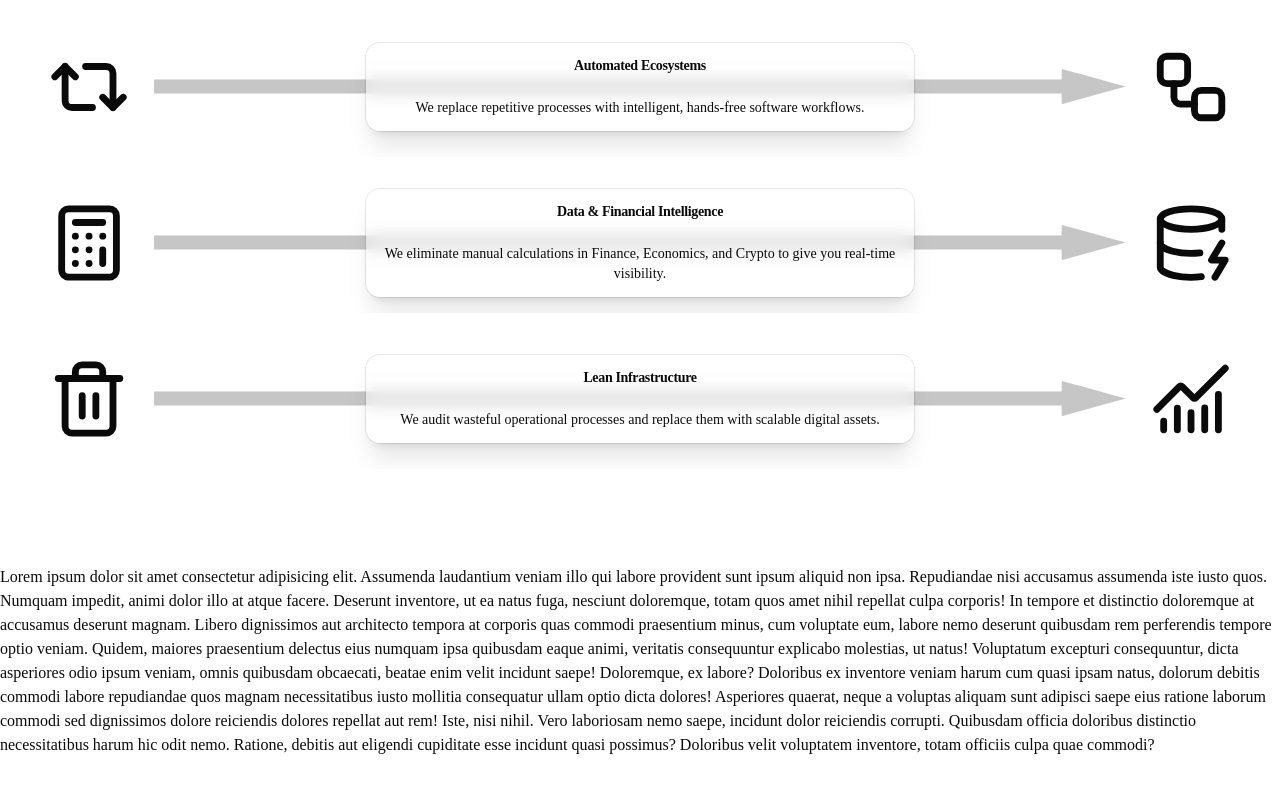
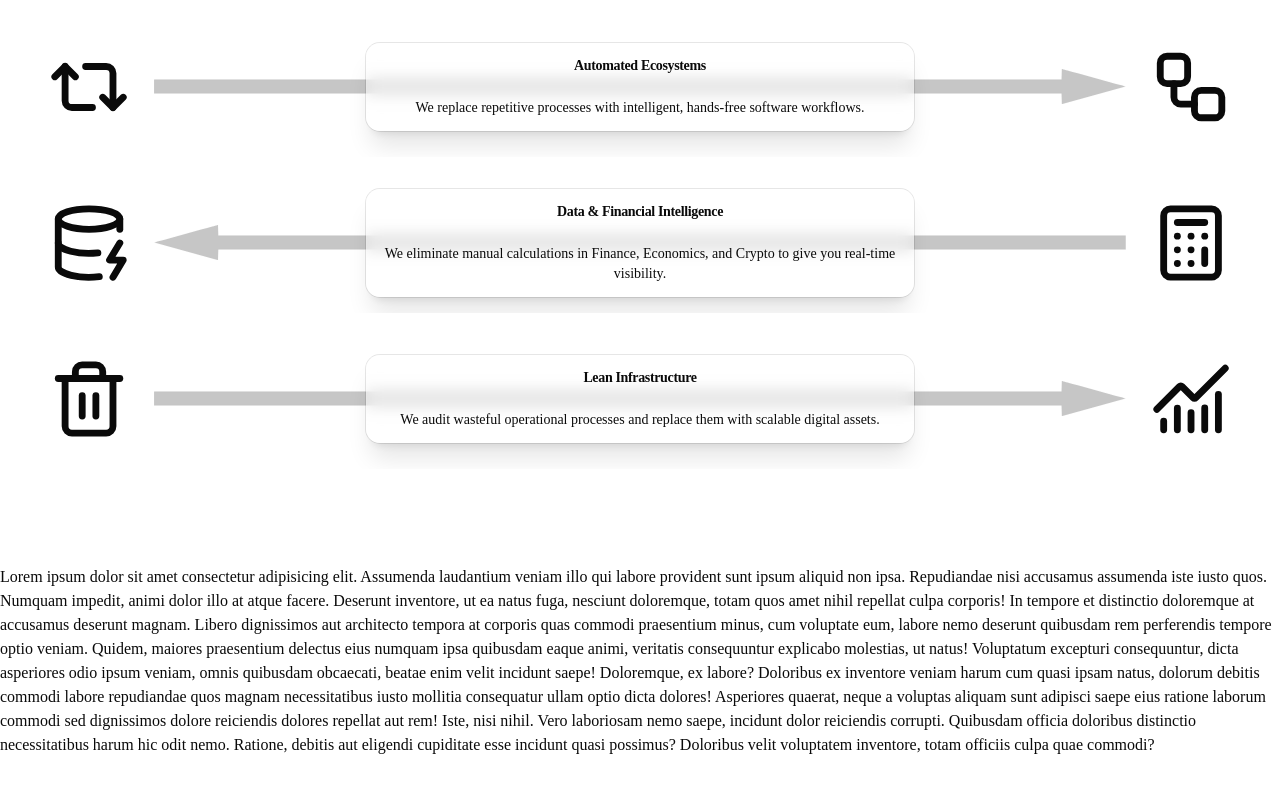
Before and after one commit to AizenBravo/3gs_website, a Next.js app in the folder fe/: page / in a window 1280 px wide. Shown: the part 991-1784 px from the top of the page. Built offline with nearby package versions, Linux system fonts and the light colour scheme.

Commit message:
The section looks minimalist and great

```diff
--- /dev/null
+++ b/fe/app/(frontend)/(site)/expertise/components/expertise-offering-display.tsx
@@ -0,0 +1,67 @@
+import PipeV5 from '@core/components/pipe/pipe-v5';
+import { flexCenterTwoAxis } from '@core/css-custom-classes/flex';
+import { FlexDirection } from '@core/enums/flex-direction.enum';
+import { ExpertiseOffering } from '@core/interfaces/expertise-offering.interface';
+
+const ExpertiseOfferingDisplay = ({
+  id,
+  expertiseOffering,
+  iconSize,
+  cardOpacity,
+}: {
+  id: number;
+  expertiseOffering: ExpertiseOffering;
+  iconSize: number;
+  cardOpacity: number;
+}) => {
+  return id % 2 === 0 ? (
+    <div
+      className={`test ${flexCenterTwoAxis({ flexDirection: FlexDirection.ROW })} gap-6`}
+      key={`expertiseOffering-${id}`}
+    >
+      <expertiseOffering.beforeIcon width={iconSize} height={iconSize} />
+      <PipeV5
+        opacity={cardOpacity}
+        header={
+          <h2
+            className={`text-center line-clamp-4 overflow-hidden text-ellipsis`}
+          >
+            {expertiseOffering.title}
+          </h2>
+        }
+        body={
+          <div className={`line-clamp-3 overflow-hidden text-ellipsis`}>
+            <p>{expertiseOffering.description}</p>
+          </div>
+        }
+      />
+      <expertiseOffering.afterIcon width={iconSize} height={iconSize} />
+    </div>
+  ) : (
+    <div
+      className={`test ${flexCenterTwoAxis({ flexDirection: FlexDirection.ROW })} gap-6`}
+      key={`expertiseOffering-${id}`}
+    >
+      <expertiseOffering.afterIcon width={iconSize} height={iconSize} />
+      <PipeV5
+        opacity={cardOpacity}
+        header={
+          <h2
+            className={`text-center line-clamp-4 overflow-hidden text-ellipsis`}
+          >
+            {expertiseOffering.title}
+          </h2>
+        }
+        body={
+          <div className={`line-clamp-3 overflow-hidden text-ellipsis`}>
+            <p>{expertiseOffering.description}</p>
+          </div>
+        }
+        isArrowPointingRight={false}
+      />
+      <expertiseOffering.beforeIcon width={iconSize} height={iconSize} />
+    </div>
+  );
+};
+
+export default ExpertiseOfferingDisplay;
--- a/fe/app/(frontend)/(site)/expertise/components/expertise-pipes.tsx
+++ /dev/null
@@ -1,22 +0,0 @@
-import React from 'react'
-
-const ExpertisePipes = () => {
-  const problemsAndResults = [
-    {
-      problem: {
-        title: '',
-        description: ''
-      },
-      solution: "Solution 1",
-      pipe: {
-        title: '',
-        description: ''
-      }
-    },
-  ]
-  return (
-    <div>ExpertisePipes</div>
-  )
-}
-
-export default ExpertisePipes
--- a/fe/app/(frontend)/(site)/expertise/expertise.tsx
+++ b/fe/app/(frontend)/(site)/expertise/expertise.tsx
@@ -10,6 +10,7 @@ import { sectionVerticalPadding } from '@core/css-custom-classes/section';
 import { h2 } from '@core/css-custom-classes/text';
 import { FlexDirection } from '@core/enums/flex-direction.enum';
 import { Repeat2 } from 'lucide-react';
+import ExpertiseOfferingDisplay from './components/expertise-offering-display';
 
 const Expertise = () => {
   // Add the bricks-like structure you had on your portfolio, perhaps also do those rbicks in the form
@@ -25,28 +26,13 @@ const Expertise = () => {
         {/* Since we will not offer customs services yet, we will only have one service, i.e., developing
         Software for businesses to increment their productivity and earnings by removing inefficiencies */}
         {expertiseOfferings.map((expertiseOffering, i) => (
-          <div
-            className={`test ${flexCenterTwoAxis({ flexDirection: FlexDirection.ROW })} gap-6`}
+          <ExpertiseOfferingDisplay
             key={`expertiseOffering-${i}`}
-          >
-            <expertiseOffering.beforeIcon width={iconSize} height={iconSize} />
-            <PipeV5
-              opacity={cardOpacity}
-              header={
-                <h2
-                  className={`text-center line-clamp-4 overflow-hidden text-ellipsis`}
-                >
-                  {expertiseOffering.title}
-                </h2>
-              }
-              body={
-                <div className={`line-clamp-3 overflow-hidden text-ellipsis`}>
-                  <p>{expertiseOffering.description}</p>
-                </div>
-              }
-            />
-            <expertiseOffering.afterIcon width={iconSize} height={iconSize} />
-          </div>
+            id={i}
+            expertiseOffering={expertiseOffering}
+            iconSize={iconSize}
+            cardOpacity={cardOpacity}
+          />
         ))}
       </div>
     </div>
--- a/fe/app/core/constants/expertise-offerings.ts
+++ b/fe/app/core/constants/expertise-offerings.ts
@@ -6,8 +6,9 @@ import {
   Trash2,
   Workflow,
 } from 'lucide-react';
+import { ExpertiseOffering } from '../interfaces/expertise-offering.interface';
 
-export const expertiseOfferings = [
+export const expertiseOfferings: ExpertiseOffering[] = [
   {
     title: 'Automated Ecosystems',
     description:
--- /dev/null
+++ b/fe/app/core/interfaces/expertise-offering.interface.ts
@@ -0,0 +1,13 @@
+import { LucideProps } from 'lucide-react';
+import React from 'react';
+
+export interface ExpertiseOffering {
+  title: string;
+  description: string;
+  beforeIcon: React.ForwardRefExoticComponent<
+    Omit<LucideProps, 'ref'> & React.RefAttributes<SVGSVGElement>
+  >;
+  afterIcon: React.ForwardRefExoticComponent<
+    Omit<LucideProps, 'ref'> & React.RefAttributes<SVGSVGElement>
+  >;
+}
```
